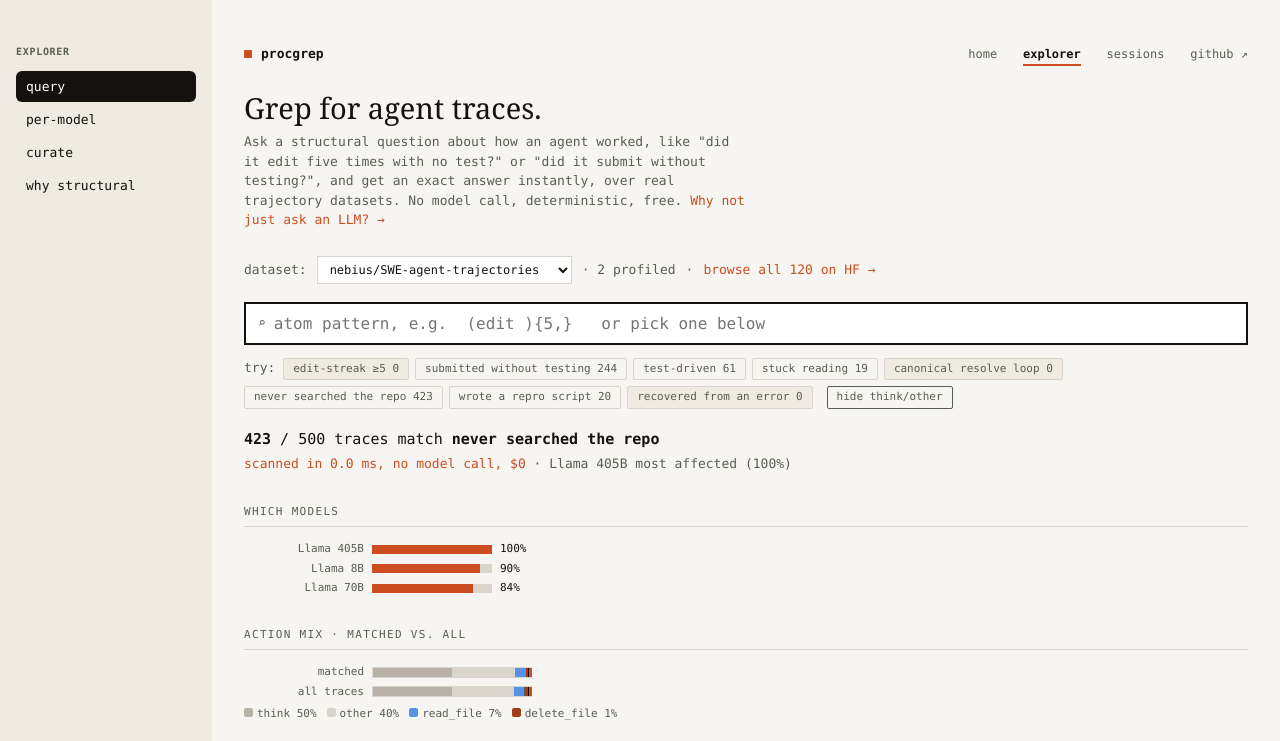
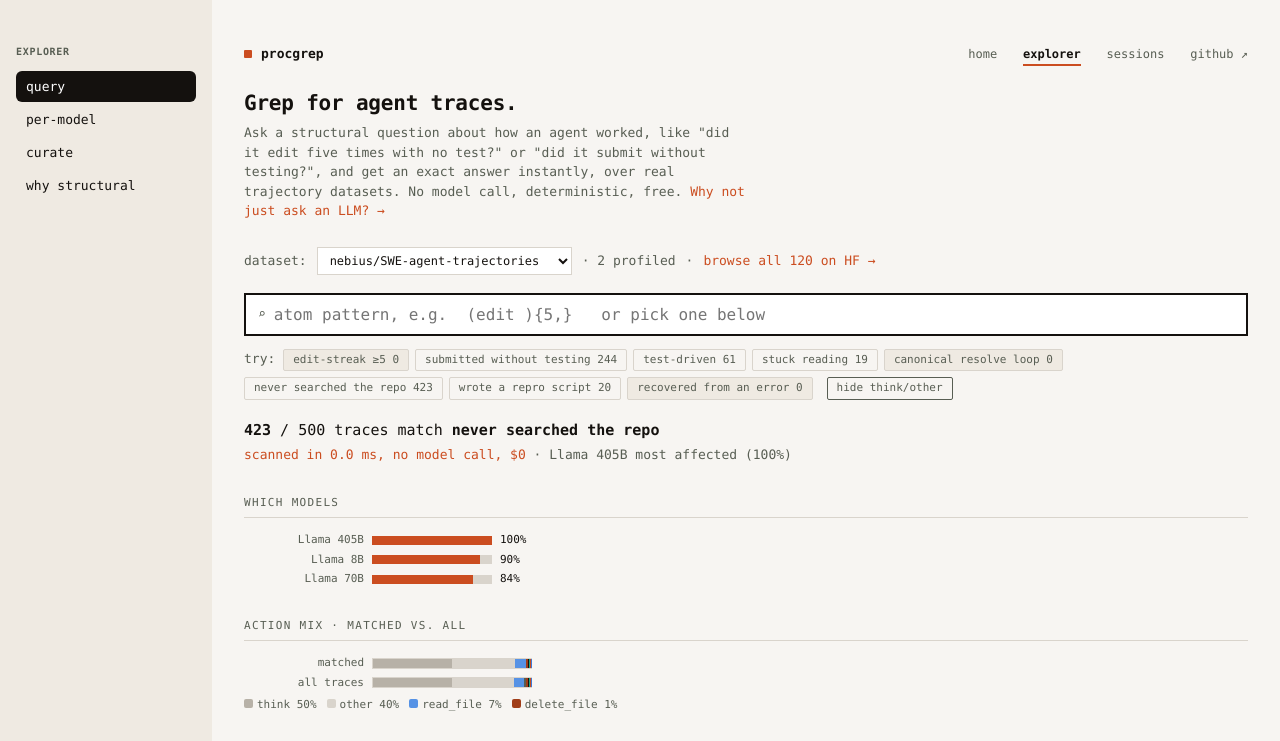
Before and after one commit to hamidahoderinwale/procgrep, a plain HTML site: page docs/explorer/index.html in a window 1280 px wide. Shown: the top 741 px of the page. Drawn offline with nearby package versions, Linux system fonts and the light colour scheme; no server answers.

Commit message:
explorer: mono headings to match the sessions panel
Closes the last typography seam between the two tool surfaces: explorer hero
goes monospace (the app voice), the blog keeps its serif (editorial). Tools now
share rail + top bar + mono; the paper stays top-bar + serif.

Co-Authored-By: Claude Opus 4.8 (1M context) <noreply@anthropic.com>

```diff
--- a/docs/explorer/index.html
+++ b/docs/explorer/index.html
@@ -22,7 +22,7 @@ nav span.act{color:var(--ink);border-bottom:2px solid var(--copper);padding-bott
 .topnav a:hover{color:var(--ink)}
 .topnav a.active{color:var(--ink);font-weight:600;border-bottom:2px solid var(--copper);padding-bottom:3px}
 .topnav a.dim{color:var(--olive)}
-h1{font-family:Georgia,serif;font-weight:400;font-size:29px;line-height:1.25;max-width:26ch;margin:26px 0 6px}
+h1{font-family:var(--mono);font-weight:600;font-size:21px;line-height:1.3;max-width:40ch;margin:26px 0 6px;letter-spacing:-.01em}
 .sub{color:var(--olive);max-width:64ch;margin:0 0 26px}
 .eyebrow{text-transform:uppercase;letter-spacing:.12em;font-size:11px;color:var(--olive);border-bottom:1px solid var(--rule);padding-bottom:6px;margin:30px 0 14px}
 .cards{display:grid;grid-template-columns:repeat(3,1fr);gap:1px;background:var(--rule);border:1px solid var(--rule)}
```
